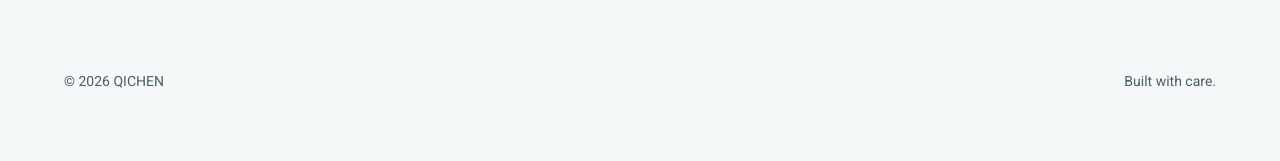
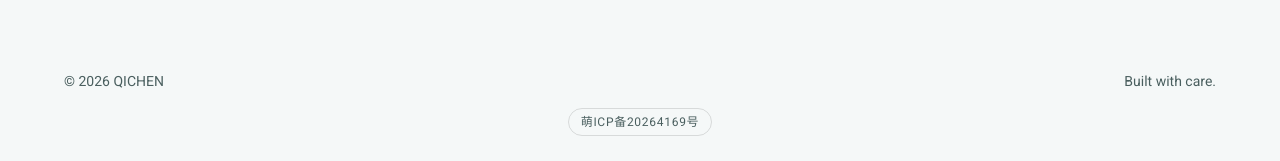
Before and after one commit to qichenya/qichen-web, a React (Vite) app: page / in a window 1280 px wide. Shown: the part 758-919 px from the top of the page. Before the commit the page ends 880 px from the top, so only its background shows below. Built offline with nearby package versions, Linux system fonts and the light colour scheme.

Commit message:
页脚添加萌ICP备链接

```diff
--- a/src/components/layout/Footer.tsx
+++ b/src/components/layout/Footer.tsx
@@ -1,11 +1,64 @@
 import React from 'react';
 import { Box, Container, Typography } from '@mui/material';
+import { alpha } from '@mui/material/styles';
+
+const MOE_ICP_NUMBER = '20264169';
+const MOE_ICP_LABEL = `萌ICP备${MOE_ICP_NUMBER}号`;
+const MOE_ICP_URL = `https://icp.gov.moe/?keyword=${MOE_ICP_NUMBER}`;
 
 export const Footer: React.FC = () => (
   <Box component="footer" sx={{ py: 3.5, mt: 'auto' }}>
-    <Container maxWidth="lg" sx={{ display: 'flex', justifyContent: 'space-between', gap: 2, flexWrap: 'wrap', color: 'text.secondary' }}>
-      <Typography variant="body2">© {new Date().getFullYear()} QICHEN</Typography>
-      <Typography variant="body2">Built with care.</Typography>
+    <Container maxWidth="lg">
+      <Box
+        sx={{
+          display: 'flex',
+          justifyContent: 'space-between',
+          alignItems: 'center',
+          gap: 2,
+          flexWrap: 'wrap',
+          color: 'text.secondary',
+        }}
+      >
+        <Typography variant="body2">© {new Date().getFullYear()} QICHEN</Typography>
+        <Typography variant="body2">Built with care.</Typography>
+      </Box>
+
+      {/* 萌备（MoeICP）要求页脚常驻链接，桌面端与移动端都必须可见 */}
+      <Box sx={{ mt: 1.75, display: 'flex', justifyContent: 'center' }}>
+        <Box
+          component="a"
+          href={MOE_ICP_URL}
+          target="_blank"
+          rel="noopener noreferrer"
+          title="萌国ICP备案 · 前往萌备查询"
+          sx={{
+            display: 'inline-flex',
+            alignItems: 'center',
+            px: 1.5,
+            py: 0.5,
+            borderRadius: '999px',
+            border: '1px solid',
+            borderColor: 'divider',
+            color: 'text.secondary',
+            typography: 'caption',
+            lineHeight: 1.5,
+            letterSpacing: '0.06em',
+            transition: 'color 0.2s ease, border-color 0.2s ease, background-color 0.2s ease',
+            '&:hover': {
+              color: 'primary.main',
+              borderColor: 'primary.main',
+              bgcolor: (theme) => alpha(theme.palette.primary.main, 0.08),
+            },
+            '&:focus-visible': {
+              outline: '2px solid',
+              outlineColor: 'primary.main',
+              outlineOffset: 2,
+            },
+          }}
+        >
+          {MOE_ICP_LABEL}
+        </Box>
+      </Box>
     </Container>
   </Box>
 );
```
